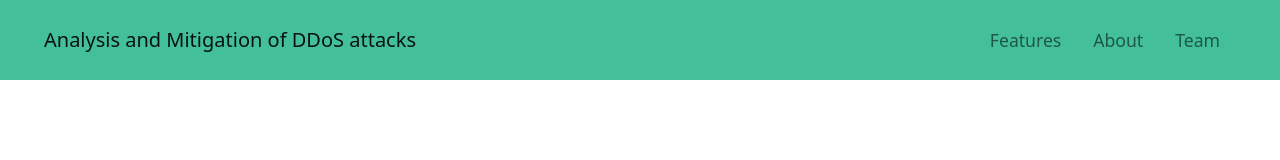
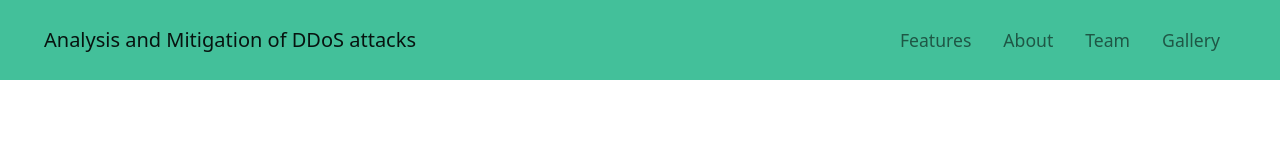
Before and after one commit to Capstone24UPRM/capstone24uprm.github.io, a plain HTML site: page index.html in a window 1280 px wide. Shown: the top 160 px of the page. Drawn offline with nearby package versions, Linux system fonts and the light colour scheme.

Commit message:
Added gallery to navbar

```diff
--- a/index.html
+++ b/index.html
@@ -23,6 +23,7 @@
                     <li class="nav-item"><a class="nav-link" href="#features">Features</a></li>
                     <li class="nav-item"><a class="nav-link" href="#about">About</a></li>
                     <li class="nav-item"><a class="nav-link" href="#team">Team</a></li>
+                    <li class="nav-item"><a class="nav-link" href="#gallery">Gallery</a></li>
                 </ul>
             </div>
         </div>
```
